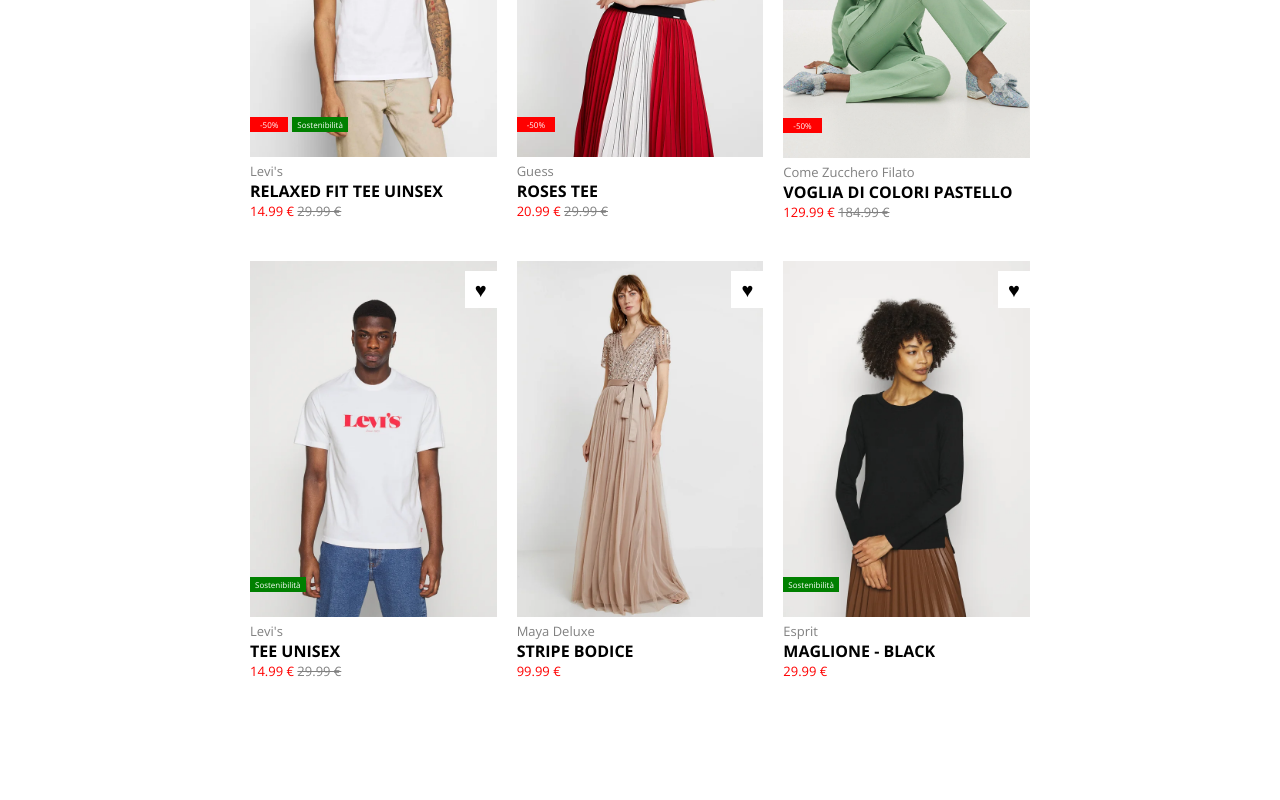
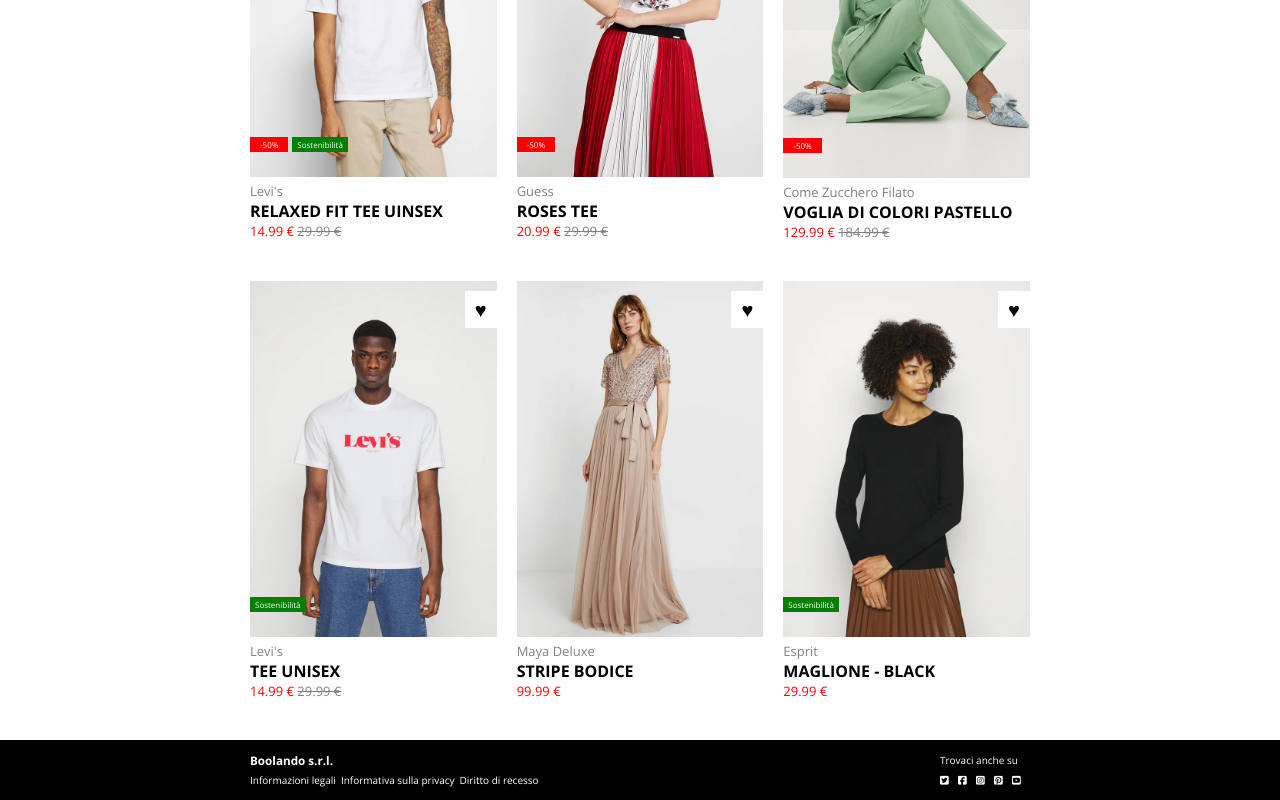
Before and after one commit to EmanueleVenditti95/vite-boolando, a Vue app: page / in a window 1280 px wide. Shown: the part 261-1061 px from the top of the page. Before the commit the page ends 961 px from the top, so only its background shows below. Built offline with nearby package versions, Linux system fonts and the light colour scheme; a web font is replaced by a local one.

Commit message:
Add - footer

```diff
--- a/src/App.vue
+++ b/src/App.vue
@@ -1,11 +1,13 @@
 <script>
 import Header from './components/Header.vue';
 import Main from './components/Main.vue';
+import Footer from './components/Footer.vue';
 
 export default {
   components: {
     Header,
     Main,
+    Footer,
   },
   data() {
     return {
@@ -19,6 +21,7 @@ export default {
 <template>
   <Header />
   <Main />
+  <Footer />
 </template>
 
 <style lang="scss">
--- /dev/null
+++ b/src/components/Footer.vue
@@ -0,0 +1,52 @@
+<script>
+</script>
+
+<template>
+    <footer class="footer-container">
+        <div class="container row">
+            <div class="col white-text">
+                <h3>Boolando s.r.l.</h3>
+                <a href="">Informazioni legali</a>
+                <a href="">Informativa sulla privacy</a>
+                <a href="">Diritto di recesso</a>
+            </div>
+
+            <div class="col white-text">
+                <p>Trovaci anche su</p>
+                <a href=""><i class="fa-brands fa-square-twitter logo-link"></i></a>
+                <a href=""><i class="fa-brands fa-square-facebook logo-link"></i></a>
+                <a href=""><i class="fa-brands fa-square-instagram logo-link"></i></a>
+                <a href=""><i class="fa-brands fa-square-pinterest logo-link"></i></a>
+                <a href=""><i class="fa-brands fa-square-youtube logo-link"></i></a>
+            </div>
+        </div>
+
+    </footer>
+</template>
+
+<style lang="scss" scoped>
+.footer-container {
+    background-color: black;
+
+    .row {
+        justify-content: space-between;
+
+        .col {
+            font-size: 10px;
+            line-height: 20px;
+            padding: 10px;
+
+            a {
+                padding: 0;
+                padding-right: 5px;
+                font-size: 10px;
+
+                .logo-link {
+                    width: 5px;
+                    margin-right: 8px;
+                }
+            }
+        }
+    }
+}
+</style>
--- a/src/components/Header.vue
+++ b/src/components/Header.vue
@@ -7,9 +7,9 @@
             <nav class="row">
                 <section class="col">
                     <ul>
-                        <li><a class="white-text" href="">Donna</a></li>
-                        <li><a class="white-text" href="">Uomo</a></li>
-                        <li><a class="white-text" href="">Bambino</a></li>
+                        <li><a href="">Donna</a></li>
+                        <li><a href="">Uomo</a></li>
+                        <li><a href="">Bambino</a></li>
                     </ul>
                 </section>
 
@@ -19,9 +19,9 @@
 
                 <section class="col">
                     <ul>
-                        <li><a class="white-text" href=""><i class="fa-regular fa-user"></i></a></li>
-                        <li><a class="white-text" href=""><i class="fa-regular fa-heart"></i></a></li>
-                        <li><a class="white-text" href=""><i class="fa-solid fa-bag-shopping"></i></a></li>
+                        <li><a href=""><i class="fa-regular fa-user"></i></a></li>
+                        <li><a href=""><i class="fa-regular fa-heart"></i></a></li>
+                        <li><a href=""><i class="fa-solid fa-bag-shopping"></i></a></li>
                     </ul>
                 </section>
             </nav>
@@ -36,12 +36,6 @@
 
 li {
     display: inline;
-
-    a {
-        color: white;
-        font-size: 12px;
-        padding: 0 10px;
-    }
 }
 
 .viewport-container {
--- a/src/components/Main.vue
+++ b/src/components/Main.vue
@@ -125,6 +125,7 @@
 <style lang="scss" scoped>
 .row {
     flex-wrap: wrap;
+    margin: 20px 0;
 }
 
 .card {
--- a/src/styles/general.scss
+++ b/src/styles/general.scss
@@ -29,3 +29,13 @@ li {
 img {
     max-width: 100%;
 }
+
+a {
+    color: white;
+    font-size: 12px;
+    padding: 0 10px;
+}
+
+.white-text {
+    color: white;
+}
```
